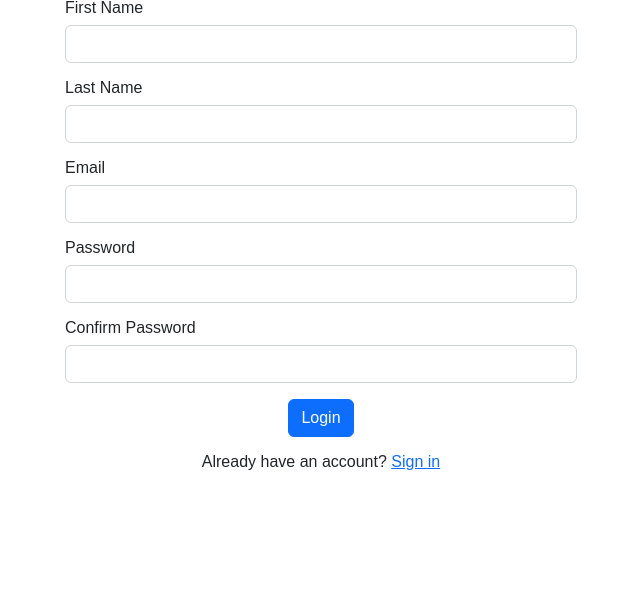
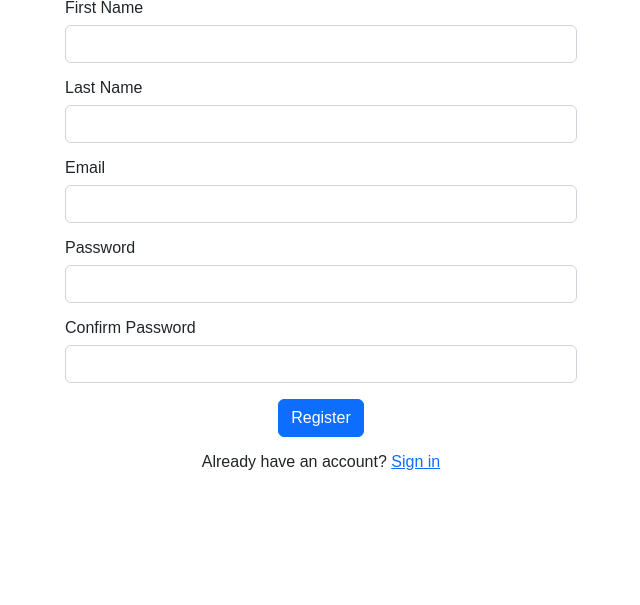
Before and after one commit to appbee999/group-unit-test, a PHP site: page /register.php in a window 1280 px wide. Shown: the part 177-782 px from the top of the page, without its empty margins (319-959 px from the left). Run offline with PHP 8.4, Linux system fonts and the light colour scheme.

Commit message:
fixed typo

```diff
--- a/register.php
+++ b/register.php
@@ -154,7 +154,7 @@ if ($_SERVER["REQUEST_METHOD"] == "POST") {
             </div>
             <center>
                 <div class="formGroup">
-                    <input type="submit" class="btn btn-primary" value="Login">
+                    <input type="submit" class="btn btn-primary" value="Register">
                 </div>
                 <p>Already have an account? <a href="login.php">Sign in</a></p>
             </center>
```
